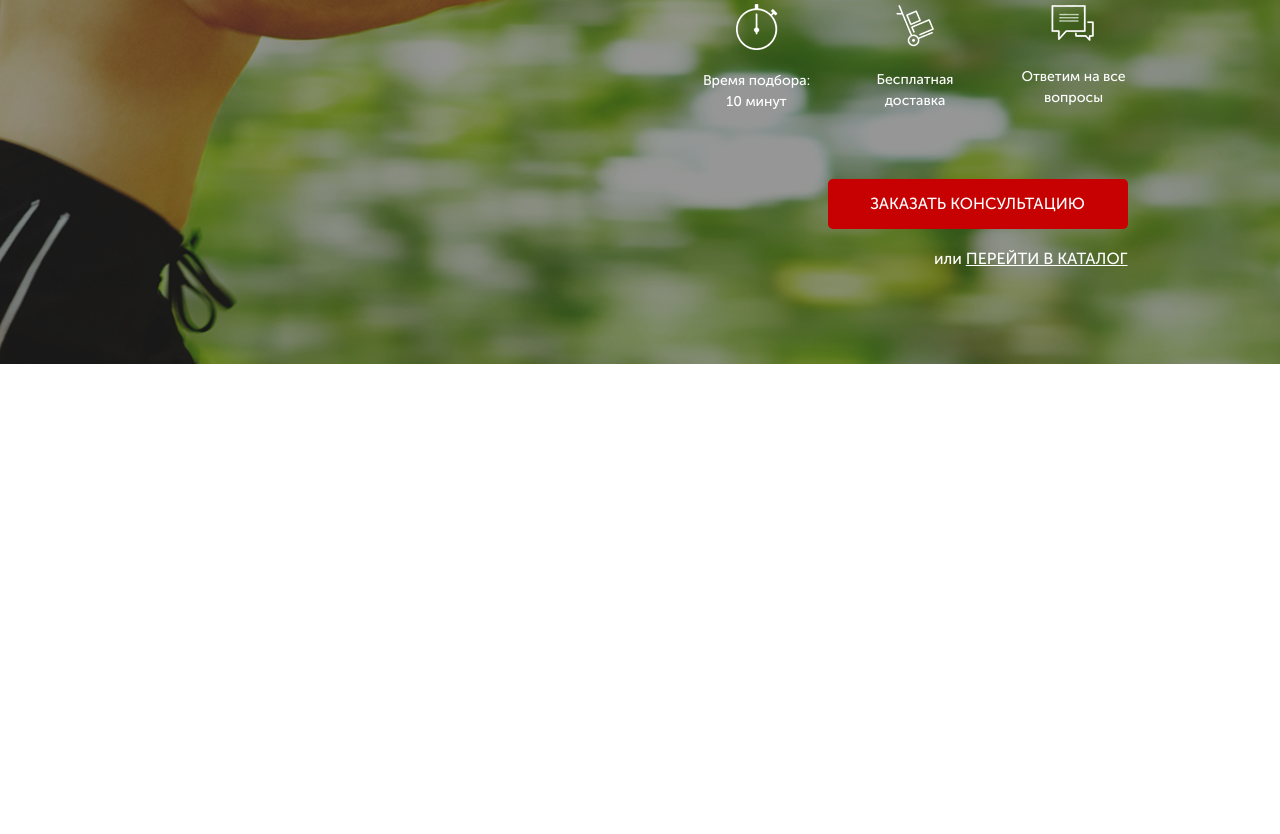
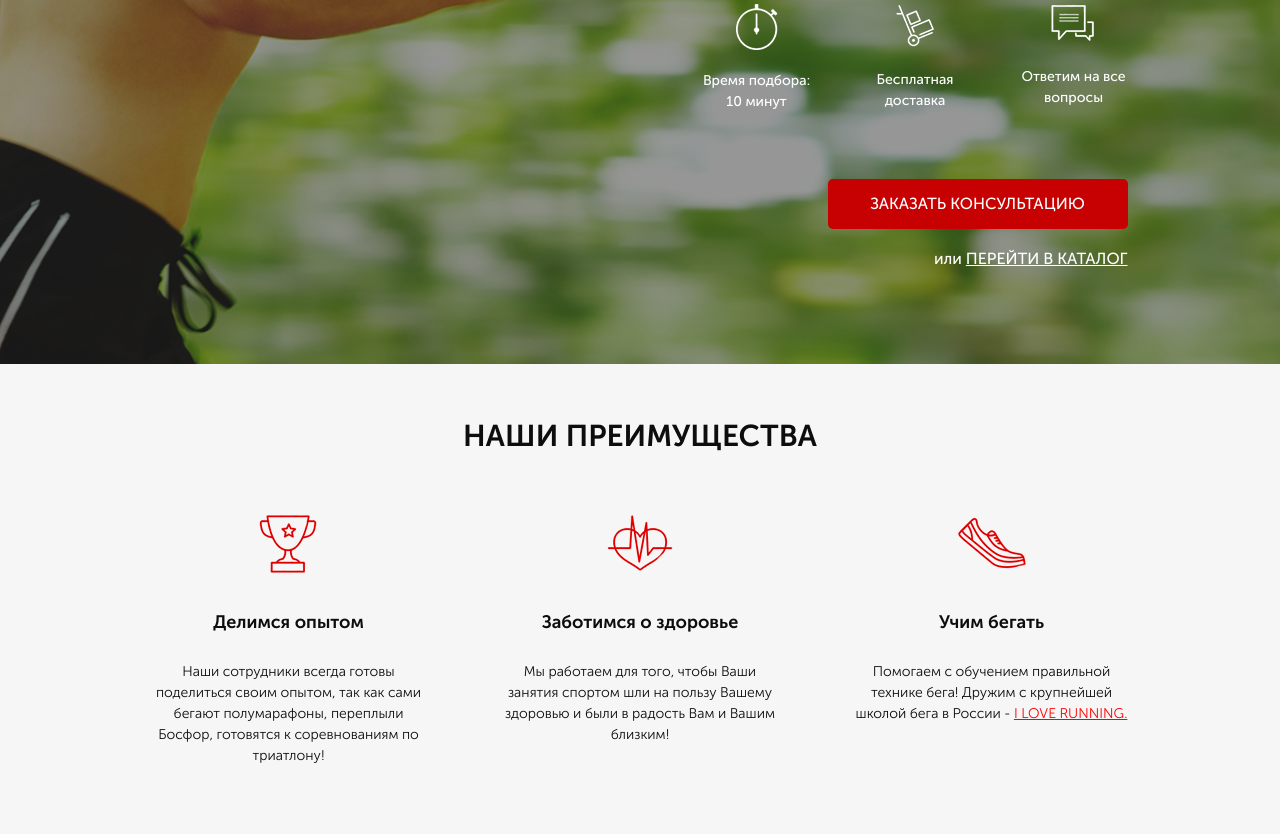
Before and after one commit to STEP9N/pulse, a website: page src/index.html in a window 1280 px wide. Shown: the part 329-1163 px from the top of the page. Before the commit the page ends 800 px from the top, so only its background shows below. Drawn offline with Linux system fonts and the light colour scheme.

Commit message:
second section

```diff
--- a/src/index.html
+++ b/src/index.html
@@ -56,5 +56,33 @@
             </div>
         </div>
     </div>
+
+    <div class="benefits">
+        <div class="container">
+            <div class="benefits__title">НАШИ ПРЕИМУЩЕСТВА
+            </div>
+            <div class="benefits__wrapper">
+                <div class="benefits__col">
+                    <img src="img/icons/share_exp.png" alt="">
+                    <div class="benefits__col__title">Делимся опытом</div>
+                    <div class="benefits__col__descr">Наши сотрудники всегда готовы поделиться своим опытом,
+                        так как сами бегают полумарафоны, переплыли Босфор, готовятся к соревнованиям по триатлону!</div>
+                </div>
+                <div class="benefits__col">
+                    <img src="img/icons/healthcare.png" alt="">
+                    <div class="benefits__col__title">Заботимся о здоровье</div>
+                    <div class="benefits__col__descr">Мы работаем для того,
+                        чтобы Ваши занятия спортом шли на пользу Вашему здоровью и были в радость Вам и Вашим близким!</div>
+                </div>
+                <div class="benefits__col">
+                    <img src="img/icons/run.png" alt="">
+                    <div class="benefits__col__title">Учим бегать</div>
+                    <div class="benefits__col__descr">Помогаем с обучением
+                        правильной технике бега!
+                        Дружим с крупнейшей школой бега в России - <span>I LOVE RUNNING.</span></div>
+                </div>
+            </div>
+        </div>
+    </div>
 </body>
 </html>
--- /dev/null
+++ b/src/sass/blocks/_benefits.scss
@@ -0,0 +1,44 @@
+.benefits {
+    height: 470px;
+    background-color: #f6f6f6;
+    &__title {
+        padding-top: 50px;
+        text-align: center;
+        font-size: 30px;
+        font-weight: 700;
+        color: #0d0d0d;
+    }
+    &__wrapper {
+        display: flex;
+        justify-content: space-between;
+        margin-top: 50px;
+    }
+    &__col {
+        display: flex;
+        flex-direction: column;
+        align-items: center;
+        justify-content: flex-start;
+        img {
+            display: block;
+            margin: 0 auto;
+        }
+        &__title {
+            margin-top: 30px;
+            font-size: 18px;
+            font-weight: 700;
+            color: #0d0d0d;
+        }
+        &__descr {
+            width: 272px;
+            margin-top: 25px;
+            font-size: 14px;
+            font-weight: 300;
+            color: #0d0d0d;
+            text-align: center;
+            span {
+                text-decoration: underline;
+                color: #ff0000;
+            }
+        }
+    }
+}
--- a/src/sass/style.scss
+++ b/src/sass/style.scss
@@ -14,3 +14,4 @@
 @import "blocks/promo";
 @import "blocks/header";
 @import "blocks/buttons";
+@import "blocks/benefits"
```
Also changed, not shown: README.md, src/css/style.min.css, src/img/icons/healthcare.png (renamed from src/img/icons/heart.png), src/img/icons/run.png (renamed from src/img/icons/shoe.png), src/img/icons/share_exp.png (renamed from src/img/icons/chalice.png).
